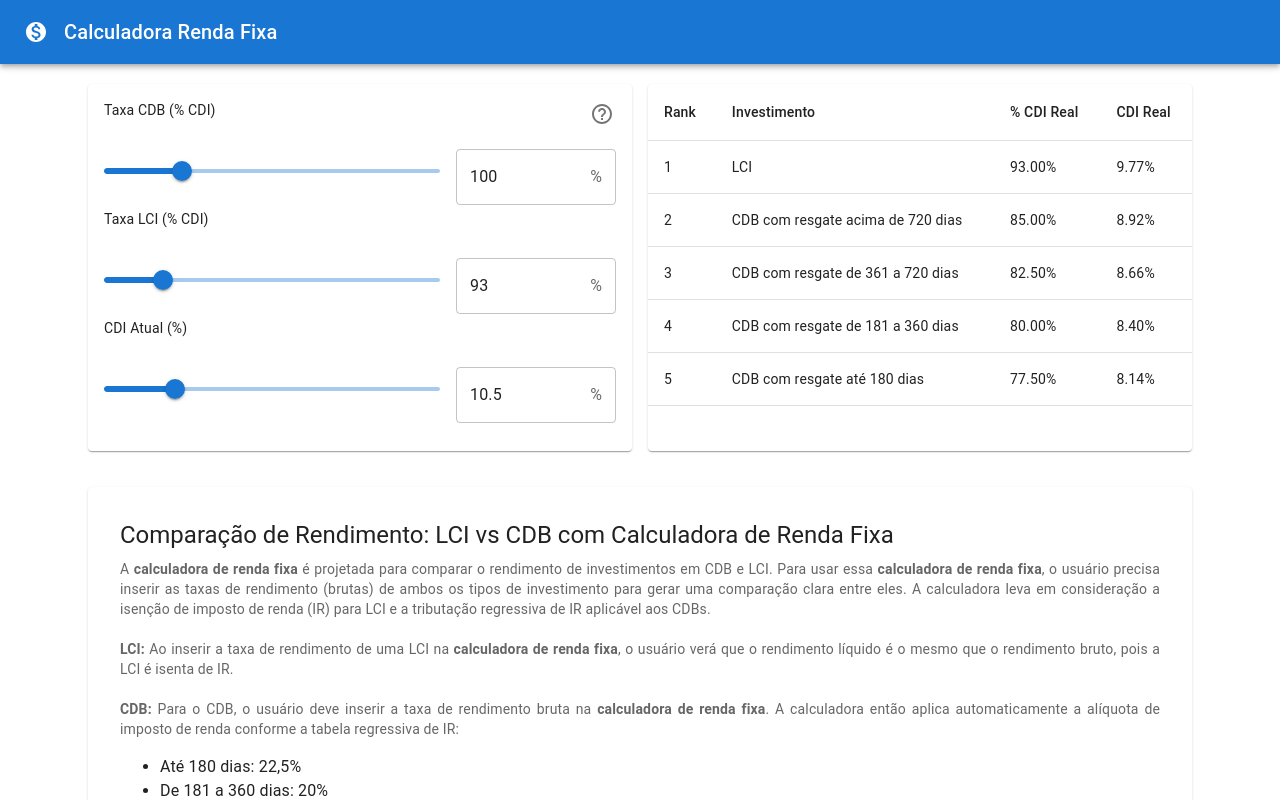
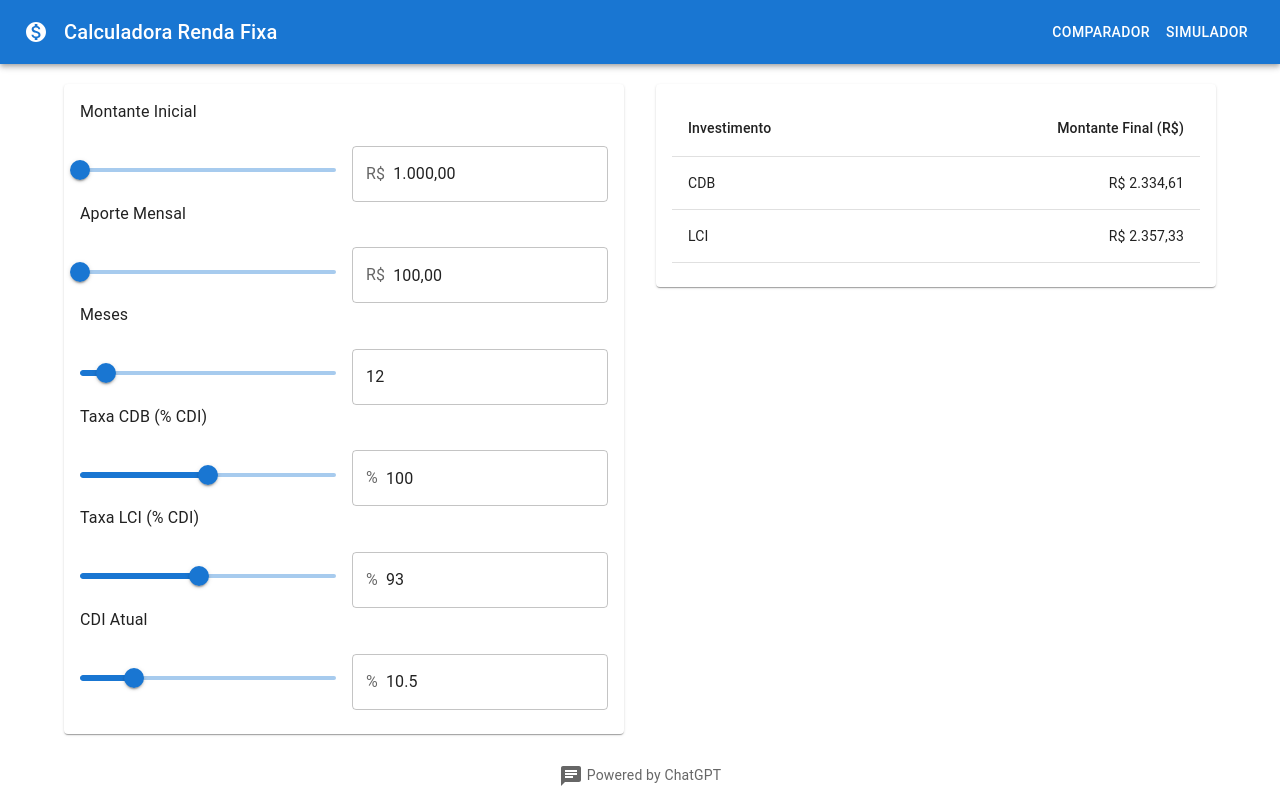
Before and after one commit to omarcovelho/calculadora-renda-fixa, a React (Vite) app: page /simulador in a window 1280 px wide. Shown: the top 800 px of the page. Built offline with nearby package versions, Linux system fonts and the light colour scheme.

Commit message:
Fix formats

```diff
--- a/package.json
+++ b/package.json
@@ -21,8 +21,8 @@
     "react": "^18.3.1",
     "react-dom": "^18.3.1",
     "react-ga4": "^2.1.0",
-    "semantic-ui-css": "^2.5.0",
-    "semantic-ui-react": "^2.1.5"
+    "react-number-format": "^5.4.1",
+    "react-router-dom": "^6.26.1"
   },
   "devDependencies": {
     "@eslint/js": "^9.9.0",
--- a/src/App.jsx
+++ b/src/App.jsx
@@ -3,6 +3,10 @@ import MonetizationOnIcon from '@mui/icons-material/MonetizationOn';
 import Calculator from './components/Calculator';
 import ReactGA from 'react-ga4';
 import { Chat } from '@mui/icons-material';
+import { Link, Route, Routes } from 'react-router-dom';
+import ComparadorPage from './pages/ComparadorPage';
+import SimuladorPage from './pages/SimuladorPage';
+import Header from './components/Header';
 
 function App() {
 
@@ -11,20 +15,14 @@ function App() {
   return (
     <Container maxWidth={false} style={{ height: '100vh', padding: 0 }}>
       <CssBaseline />
-      <AppBar position="static">
-        <Toolbar>
-          <MonetizationOnIcon sx={{ mr: 2 }} />
-          <Typography variant="h6" color="inherit" component="div" sx={{ flexGrow: 1 }}>
-            Calculadora Renda Fixa
-          </Typography>
-          {/* <Button color="inherit">Comparador LCI/CDB</Button>
-          <Button color="inherit">Simulação</Button> */}
-        </Toolbar>
-      </AppBar>
+      <Header />
       <Container style={{ marginTop: 20 }}>
-        <Calculator />
+        <Routes>
+            <Route path="/" element={<ComparadorPage />} />
+            <Route path="/comparador" element={<ComparadorPage />} />
+            <Route path="/simulador" element={<SimuladorPage />} />
+        </Routes>
       </Container>
-
       <Box sx={{ padding: '10px 0', textAlign: 'center', marginTop: '20px' }}>
         <Typography variant="body2" color="text.secondary">
           <Chat sx={{ verticalAlign: 'middle', marginRight: '4px' }} />
--- a/src/components/Calculator.jsx
+++ b/src/components/Calculator.jsx
@@ -63,14 +63,14 @@ function Calculator() {
   }, [cdbRate, lciRate, cdiAtual]);
 
   return (
-    <Container>
-      <Grid container spacing={2} alignItems="stretch">
+    <>
+    <Grid container spacing={2} alignItems="stretch">
         <Grid item xs={12} md={6}>
           <Card style={{ display: 'flex', flexDirection: 'column', height: '100%', position:  'relative' }}>
             <CardContent style={{ flexGrow: 1 }}>
-              <SliderWithInput label="Taxa CDB (% CDI)" value={cdbRate} onChange={setCdbRate} min={70} max={200} />
-              <SliderWithInput label="Taxa LCI (% CDI)" value={lciRate} onChange={setLciRate} min={70} max={200} />
-              <SliderWithInput label="CDI Atual (%)" value={cdiAtual} onChange={setCdiAtual} min={0} max={50} step={0.5} />
+              <SliderWithInput label="Taxa CDB (% CDI)" value={cdbRate} onChange={setCdbRate} min={70} max={200} icon='%' />
+              <SliderWithInput label="Taxa LCI (% CDI)" value={lciRate} onChange={setLciRate} min={70} max={200} icon='%' />
+              <SliderWithInput label="CDI Atual" value={cdiAtual} onChange={setCdiAtual} min={0} max={50} step={0.5} icon='%' />
               <IconButton
                 onClick={scrollToInfoCard}
                 style={{ position: 'absolute', top: '10px', right: '10px' }}
@@ -135,7 +135,7 @@ function Calculator() {
       </Card>
         </Grid>
       </Grid>
-    </Container>
+    </>
   );
 }
 
--- /dev/null
+++ b/src/components/Header.jsx
@@ -0,0 +1,21 @@
+import { AppBar, Button, Toolbar, Typography } from '@mui/material'
+import React from 'react'
+import { Link } from 'react-router-dom'
+import MonetizationOnIcon from '@mui/icons-material/MonetizationOn';
+
+const Header = () => {
+  return (
+    <AppBar position="static">
+        <Toolbar>
+            <MonetizationOnIcon sx={{ mr: 2 }} />
+            <Typography variant="h6" color="inherit" component="div" sx={{ flexGrow: 1 }}>
+            Calculadora Renda Fixa
+            </Typography>
+            <Button color="inherit" component={Link} to="/comparador">Comparador</Button>
+            <Button color="inherit" component={Link} to="/simulador">Simulador</Button>
+        </Toolbar>
+    </AppBar>
+  )
+}
+
+export default Header
--- a/src/components/SliderWithInput.jsx
+++ b/src/components/SliderWithInput.jsx
@@ -1,76 +1,85 @@
 import React from 'react';
-import {
-  Slider,
-  TextField,
-  Grid,
-  Typography,
-  InputAdornment,
-} from '@mui/material';
+import Grid from '@mui/material/Grid';
+import Slider from '@mui/material/Slider';
+import TextField from '@mui/material/TextField';
+import InputAdornment from '@mui/material/InputAdornment';
+import Typography from '@mui/material/Typography';
+import { NumericFormat } from 'react-number-format';  // Correct Import
 
-function SliderWithInput({ label, value, onChange, min, max, step }) {
-  const handleSliderChange = (event, newValue) => {
-    onChange(newValue);
+// Custom component to format numbers as currency
+const NumericFormatCustom = React.forwardRef(function NumericFormatCustom(props, ref) {
+  const { onChange, ...other } = props;
+
+  // Ensure no leading zeros and properly formatted
+  const handleValueChange = (values) => {
+    // Remove leading zeros
+    let newValue = values.value.replace(/^0+(?!$)/, '');
+    onChange({
+      target: {
+        value: newValue,
+      },
+    });
   };
 
-  const handleInputChange = (event) => {
-    // Ensure the input is within the range
-    let inputValue = Number(event.target.value);
-    if (inputValue > max) {
-      inputValue = max;
-    } else if (inputValue < min) {
-      inputValue = min;
-    }
-    onChange(inputValue);
-  };
+  return (
+    <NumericFormat
+      {...other}
+      getInputRef={ref}
+      thousandSeparator="."
+      decimalSeparator=","
+      decimalScale={2}
+      fixedDecimalScale
+      valueIsNumericString // Remove from DOM elements; ensure it's only applied in NumericFormat
+      onValueChange={handleValueChange}
+    />
+  );
+});
 
-  const handleBlur = () => {
-    // Adjust values on blur to ensure they remain within range
-    if (value < min) {
-      onChange(min);
-    } else if (value > max) {
-      onChange(max);
-    }
+const SliderWithInput = ({ label, min, max, step, value, onChange, icon, format }) => {
+  const handleSliderChange = (event, newValue) => {
+    const validatedValue = Math.min(Math.max(newValue, min), max); // Validate range
+    onChange(validatedValue); // Call parent onChange
   };
 
   return (
     <Grid container spacing={2} alignItems="center">
       <Grid item xs={12}>
-        <Typography gutterBottom variant="body2">
+        <Typography variant="body1" gutterBottom>
           {label}
         </Typography>
       </Grid>
-      <Grid item xs={8}>
+      <Grid item xs={6}>
         <Slider
-          value={typeof value === 'number' ? value : 0}
+          value={value}
           onChange={handleSliderChange}
-          aria-labelledby="input-slider"
           min={min}
           max={max}
-          step={step}  // Utilizing the step prop for finer control
+          step={step}
+          aria-labelledby="input-slider"
         />
       </Grid>
-      <Grid item xs={4}>
+      <Grid item xs={6}>
         <TextField
+          variant="outlined"
+          fullWidth
           value={value}
-          margin="dense"
-          onChange={handleInputChange}
-          onBlur={handleBlur}
-          inputProps={{
-            step: step,
-            min: min,
-            max: max,
-            type: 'number',
-            'aria-labelledby': 'input-slider',
+          onChange={(e) => onChange(Number(e.target.value))}
+          InputProps={{
+            inputComponent: format === 'currency' ? NumericFormatCustom : undefined,
+            startAdornment: icon ? (
+              <InputAdornment position="start">{icon}</InputAdornment>
+            ) : null,
+            inputProps: {
+              step: step,
+              min: min,
+              max: max,
+              type: format === 'currency' ? 'text' : 'number', // Use 'number' for non-currency inputs
+            },
           }}
-          InputProps={{
-            endAdornment: <InputAdornment position="end">%</InputAdornment>,
-            style: { width: '100%' }  // Ensuring input field takes full grid width
-          }}
-          fullWidth
         />
       </Grid>
     </Grid>
   );
-}
+};
 
 export default SliderWithInput;
--- a/src/main.jsx
+++ b/src/main.jsx
@@ -3,11 +3,12 @@ import { createRoot } from 'react-dom/client'
 import App from './App.jsx'
 import './index.css'
 import ReactGA from 'react-ga4';
+import { BrowserRouter } from 'react-router-dom';
 
 ReactGA.initialize('G-9F3XEBGWYL');
 
 createRoot(document.getElementById('root')).render(
-  <StrictMode>
+  <BrowserRouter>
     <App />
-  </StrictMode>,
+  </BrowserRouter>,
 )
--- /dev/null
+++ b/src/pages/ComparadorPage.jsx
@@ -0,0 +1,10 @@
+import React from 'react'
+import Calculator from '../components/Calculator'
+
+const ComparadorPage = () => {
+  return (
+    <Calculator />
+  )
+}
+
+export default ComparadorPage
--- /dev/null
+++ b/src/pages/SimuladorPage.jsx
@@ -0,0 +1,150 @@
+import { Button, Card, CardActions, CardContent, Grid, Paper, Table, TableBody, TableCell, TableContainer, TableHead, TableRow, Typography } from '@mui/material'
+import React, { useState } from 'react'
+import SliderWithInput from '../components/SliderWithInput'
+
+const SimuladorPage = () => {
+    // State for inputs
+  const [montanteInicial, setMontanteInicial] = useState(1000);
+  const [aporteMensal, setAporteMensal] = useState(100);
+  const [meses, setMeses] = useState(12);
+  const [taxaCDB, setTaxaCDB] = useState(100);
+  const [taxaLCI, setTaxaLCI] = useState(93);
+  const [cdiAtual, setCdiAtual] = useState(10.5);
+
+  // Função para calcular a alíquota do IR com base no período de investimento
+  const calcularAliquotaIR = (meses) => {
+    if (meses <= 6) return 22.5 / 100; // Até 6 meses
+    if (meses <= 12) return 20 / 100;  // De 6 meses a 1 ano
+    if (meses <= 24) return 17.5 / 100; // De 1 a 2 anos
+    return 15 / 100; // Acima de 2 anos
+  };
+
+  // Função para calcular o montante final
+  const calcularMontanteFinal = (tipo, taxa, montanteInicial, aporteMensal, meses, cdiAtual) => {
+    const taxaEfetivaBruta = ((cdiAtual * taxa) / 10000) / 12; // Taxa efetiva bruta mensal
+
+    let taxaEfetivaLiquida = taxaEfetivaBruta;
+
+    // Calculo da taxa líquida para CDB, considerando o IR
+    if (tipo === 'CDB') {
+      const aliquotaIR = calcularAliquotaIR(meses);
+      taxaEfetivaLiquida = taxaEfetivaBruta * (1 - aliquotaIR); // Aplicando a alíquota de IR
+    }
+
+    const montanteFinal =
+      montanteInicial * Math.pow(1 + taxaEfetivaLiquida, meses) +
+      aporteMensal * ((Math.pow(1 + taxaEfetivaLiquida, meses) - 1) / taxaEfetivaLiquida);
+
+    return montanteFinal;
+  };
+
+  // Função para formatar o número no formato de moeda brasileira (Real)
+  const formatarValor = (valor) => {
+    return new Intl.NumberFormat('pt-BR', {
+      style: 'currency',
+      currency: 'BRL'
+    }).format(valor);
+  };
+
+  // Calcular montante final para CDB e LCI
+  const montanteFinalCDB = calcularMontanteFinal('CDB', taxaCDB, montanteInicial, aporteMensal, meses, cdiAtual);
+  const montanteFinalLCI = calcularMontanteFinal('LCI', taxaLCI, montanteInicial, aporteMensal, meses, cdiAtual);
+
+
+  return (
+    <>
+        <Grid container spacing={4}>
+        {/* First Card */}
+        <Grid item xs={12} md={6}>
+          <Card>
+            <CardContent>
+              {/* Input fields with SliderWithInput */}
+              <SliderWithInput
+                label="Montante Inicial"
+                min={0}
+                max={1000000}
+                step={100}
+                value={montanteInicial}
+                onChange={setMontanteInicial}
+                format='currency'
+                icon='R$'
+              />
+              <SliderWithInput
+                label="Aporte Mensal"
+                min={0}
+                max={1000000}
+                step={100}
+                value={aporteMensal}
+                onChange={setAporteMensal}
+                format='currency'
+                icon='R$'
+              />
+              <SliderWithInput
+                label="Meses"
+                min={0}
+                max={120}
+                step={1}
+                value={meses}
+                onChange={setMeses}
+              />
+              <SliderWithInput
+                label="Taxa CDB (% CDI)"
+                min={0}
+                max={200}
+                value={taxaCDB}
+                onChange={setTaxaCDB}
+                icon='%'
+              />
+              <SliderWithInput
+                label="Taxa LCI (% CDI)"
+                min={0}
+                max={200}
+                value={taxaLCI}
+                onChange={setTaxaLCI}
+                icon='%'
+              />
+              <SliderWithInput
+                label="CDI Atual"
+                min={0}
+                max={50}
+                step={0.5}
+                value={cdiAtual}
+                onChange={setCdiAtual}
+                icon='%'
+              />
+            </CardContent>
+          </Card>
+        </Grid>
+
+        <Grid item xs={12} md={6}>
+        <Card>
+            <CardContent>
+              <TableContainer>
+                <Table>
+                  <TableHead>
+                    <TableRow>
+                      <TableCell>Investimento</TableCell>
+                      <TableCell align="right">Montante Final (R$)</TableCell>
+                    </TableRow>
+                  </TableHead>
+                  <TableBody>
+                    <TableRow>
+                      <TableCell>CDB</TableCell>
+                      <TableCell align="right">{formatarValor(montanteFinalCDB)}</TableCell>
+                    </TableRow>
+                    <TableRow>
+                      <TableCell>LCI</TableCell>
+                      <TableCell align="right">{formatarValor(montanteFinalLCI)}</TableCell>
+                    </TableRow>
+                  </TableBody>
+                </Table>
+              </TableContainer>
+            </CardContent>
+          </Card>
+        </Grid>
+      </Grid>
+    </>
+  )
+}
+
+export default SimuladorPage
```
Also changed, not shown: 1 other file (tests, documents, lock files or other folders).
